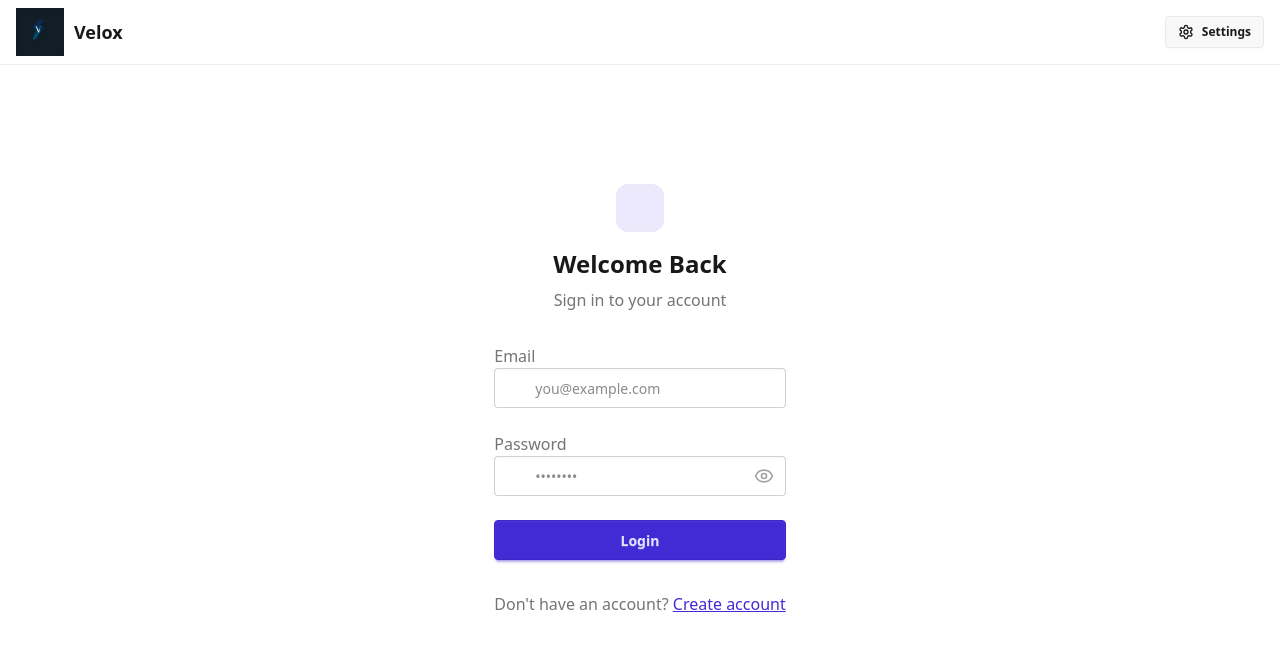
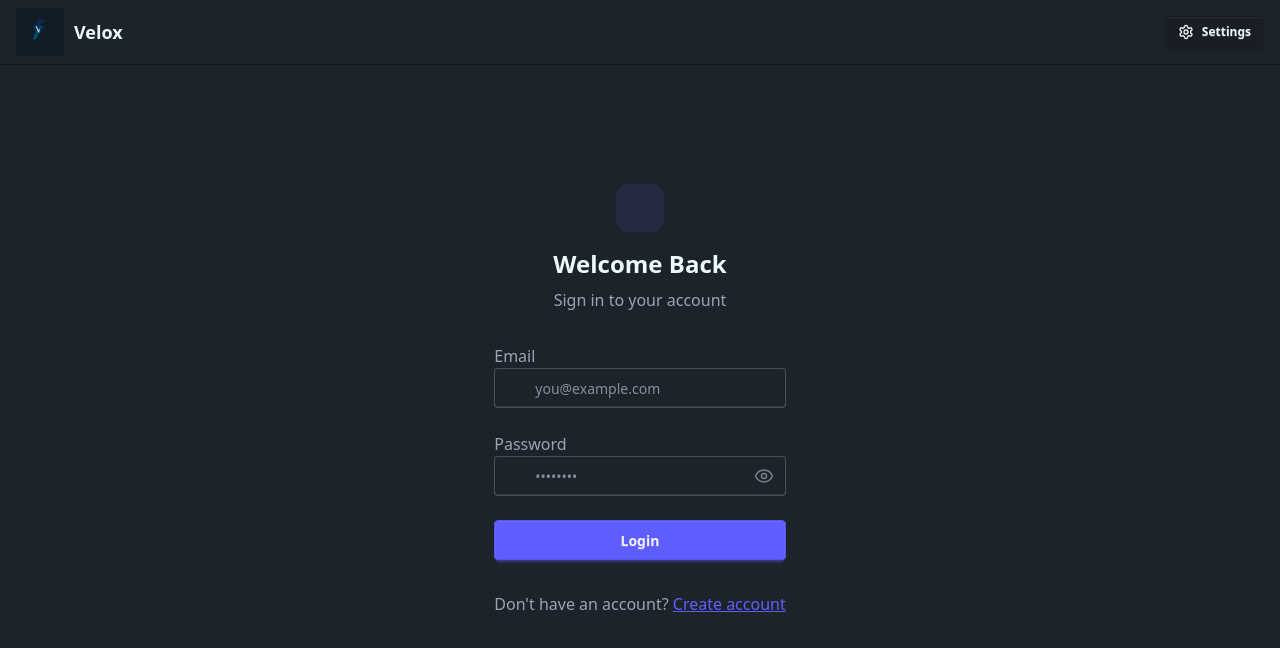
Before and after one commit to AkshatforGithub/Velox, a React (Vite) app in the folder frontend/: page /login in a window 1280 px wide. Shown: the top 648 px of the page. Built offline with nearby package versions, Linux system fonts and the light colour scheme; no server answers.

Commit message:
added settings page

```diff
--- a/frontend/src/App.jsx
+++ b/frontend/src/App.jsx
@@ -13,9 +13,10 @@ import { useThemeStore } from './store/useThemeStore';
 
 
 
+
 const App = () => {
   const{checkAuth,authUser,isCheckingAuth} = useAuth();
-  const theme =  useThemeStore();
+ const {theme} = useThemeStore();
 
   useEffect(() => {
     checkAuth();
@@ -38,7 +39,7 @@ const App = () => {
   }
 
   return (
-    <div data-theme = {theme} >
+    <div data-theme = {theme}>
 
       <Navbar/>
 {/* in all we are checking if the user is authenticated or not so if he is it will show to content else will ask to login */}
--- a/frontend/src/constants/index.js
+++ b/frontend/src/constants/index.js
@@ -1,4 +1,4 @@
-export const THEMES = [
+export const THEMES= [
     "light",
     "dark",
     "cupcake",
@@ -31,5 +31,4 @@ export const THEMES = [
     "dim",
     "nord",
     "sunset",
-  ];
-// Compare this snippet from frontend/vite.config.js:
+   ];
--- a/frontend/src/pages/SettingPage.jsx
+++ b/frontend/src/pages/SettingPage.jsx
@@ -1,11 +1,12 @@
-import React from 'react'
+import React from 'react';
+import {THEMES} from '../constants';
+import {useThemeStore} from '../store/useThemeStore';
 
-import { THEMES } from "../constants";
-import { useThemeStore } from '../store/useThemeStore';
-import { Send } from "lucide-react";
 
-const SettingsPage = () => {
-  <div className="h-screen container mx-auto px-4 pt-20 max-w-5xl">
+const SettingPage = () => {
+  const {theme, setTheme} = useThemeStore();
+  return (
+    <div className="h-screen container mx-auto px-4 pt-20 max-w-5xl">
     <div className="space-y-6">
       <div className="flex flex-col gap-1">
       <h2 className="text-lg font-semibold">Theme</h2>
@@ -17,7 +18,7 @@ const SettingsPage = () => {
               key={t}
               className={`
                 group flex flex-col items-center gap-1.5 p-2 rounded-lg transition-colors
-                ${t === data-theme ? "bg-base-200" : "hover:bg-base-200/50"}
+                ${theme===t ? "bg-base-200" : "hover:bg-base-200/50"}
               `}
               onClick={() => setTheme(t)}
             >
@@ -37,9 +38,7 @@ const SettingsPage = () => {
       </div>
     </div>
   </div>
+  )
 }
 
-
-
-
-export default SettingsPage;
+export default SettingPage;
--- a/frontend/src/store/useThemeStore.js
+++ b/frontend/src/store/useThemeStore.js
@@ -1,9 +1,9 @@
 import { create } from "zustand";
 
 export const useThemeStore = create((set) => ({
-  theme: localStorage.getItem("app-theme") || "light",
+  theme: localStorage.getItem("chat-theme") || "dark",
   setTheme: (theme) => {
-    localStorage.setItem("app-theme", theme);
+    localStorage.setItem("chat-theme", theme);
     set({ theme });
-  },
+  }
 }));
```
